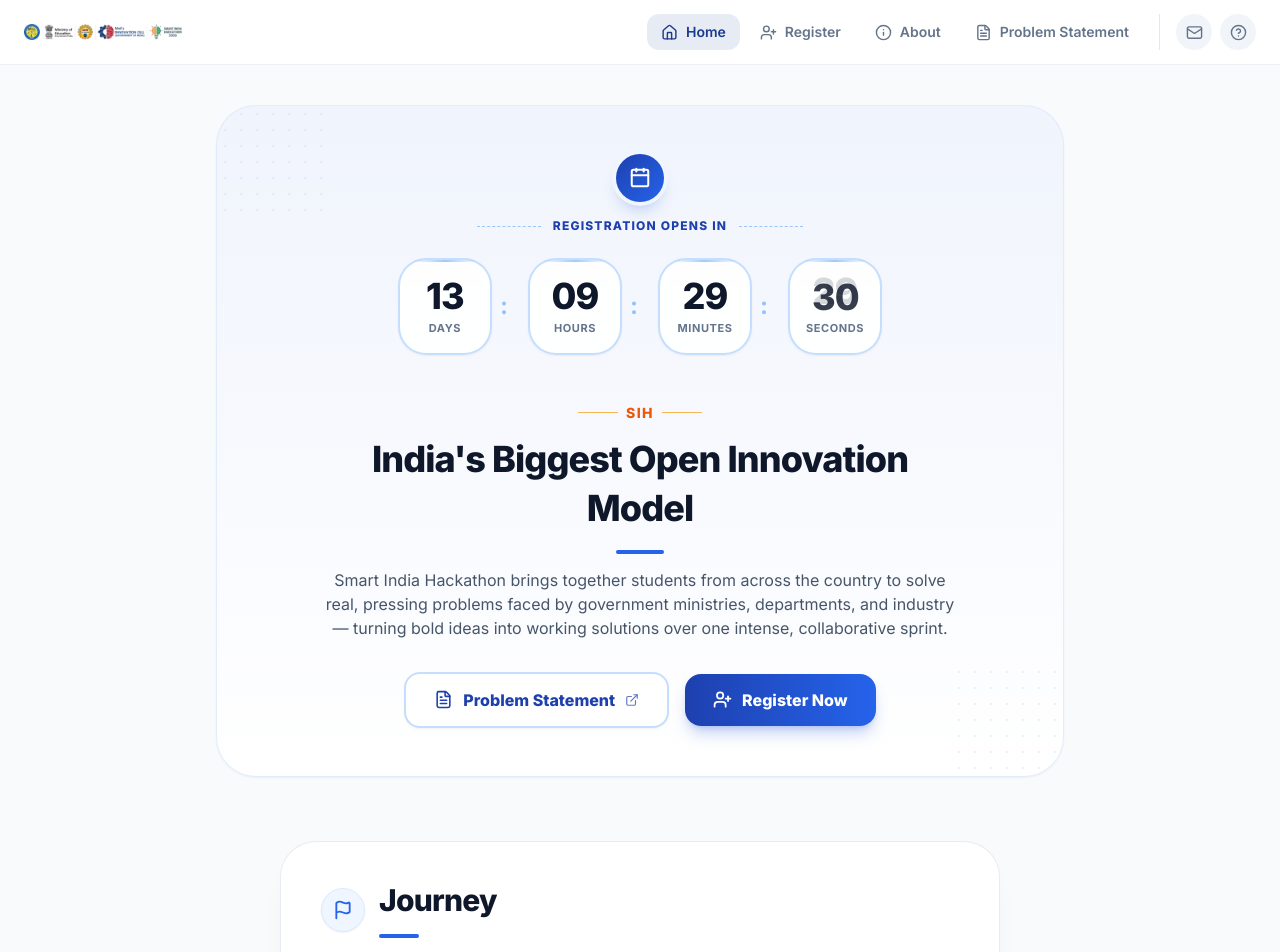
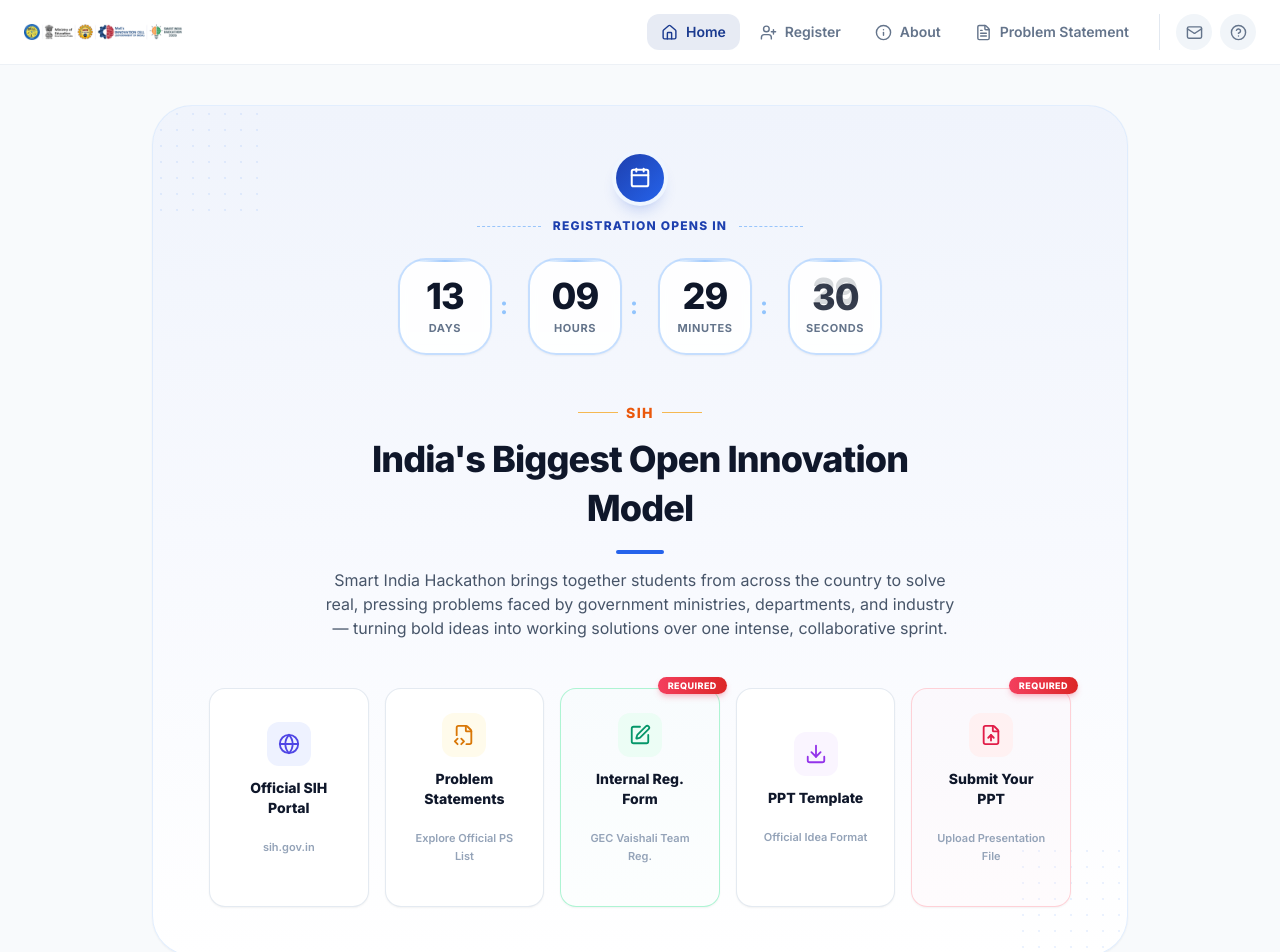
Before and after one commit to amanojhareal/gecv.sihinternal, a React (Vite) app: page / in a window 1280 px wide. Shown: the top 952 px of the page. Built offline with nearby package versions, Linux system fonts and the light colour scheme.

Commit message:
Added quickactions

```diff
--- a/src/pages/LandingPage/LandingPage.jsx
+++ b/src/pages/LandingPage/LandingPage.jsx
@@ -1,5 +1,6 @@
 import CountdownTimer from "./components/CountdownTimer";
 import SihIntroduction from "./components/SihIntroduction";
+import QuickActions from "./components/QuickActions";
 import Timeline from "./components/Timeline";
 import ImportantDates from "./components/ImportantDates";
 import FaqPreview from "./components/FaqPreview";
@@ -17,20 +18,20 @@
 /**
  * LandingPage
  * Modern Smart India Hackathon landing page designed with rich aesthetics,
- * glassmorphism, soft gradients, responsive mobile/desktop cards, and clear hierarchy.
+ * hero countdown, 5 quick-action cards, journey timeline, and key dates.
  */
 const LandingPage = () => {
   return (
     <>
       <PageMeta
         title="Home"
-        description="Smart India Hackathon — register your team, explore problem statements, track key journey dates."
+        description="Smart India Hackathon — register your team, explore problem statements, download templates, and track key dates."
       />
 
       <div className="min-h-screen bg-[#f8fafc] text-[#0f172a] pb-16 sm:pb-24">
         {/* Main Hero Container Card */}
-        <section className="relative mx-auto max-w-4xl px-3 sm:px-6 pt-6 sm:pt-10">
-          <div className="relative overflow-hidden rounded-[28px] sm:rounded-[40px] border border-blue-100/80 bg-gradient-to-b from-[#f0f4fc] via-[#f7f9fe] to-white px-4 py-8 sm:px-10 sm:py-12 shadow-sm">
+        <section className="relative mx-auto max-w-5xl px-3 sm:px-6 pt-6 sm:pt-10">
+          <div className="relative overflow-hidden rounded-[28px] sm:rounded-[40px] border border-blue-100/80 bg-gradient-to-b from-[#f0f4fc] via-[#f7f9fe] to-white px-3 py-8 sm:px-8 sm:py-12 shadow-sm">
             {/* Background Dot Matrix Texture (Top-Left & Bottom-Right) */}
             <div
               className="pointer-events-none absolute -top-4 -left-4 h-32 w-32 text-blue-500/10"
@@ -48,6 +49,9 @@
 
             {/* SIH Title & Intro Blurb Component */}
             <SihIntroduction />
+
+            {/* 5 Quick Action Cards Component */}
+            <QuickActions />
           </div>
         </section>
 
--- /dev/null
+++ b/src/pages/LandingPage/components/QuickActions.jsx
@@ -0,0 +1,123 @@
+import { Link } from "react-router-dom";
+import { Globe, FileCode2, SquarePen, Download, FileUp } from "lucide-react";
+import { SIH_PORTAL_URL } from "../../../config/links";
+import { ROUTE_PATHS } from "../../../routes";
+
+const TEMPLATE_URL = "/assets/templates/SIH_PPT_Template.pptx";
+const TEMPLATE_FILENAME = "SIH_PPT_Template.pptx";
+
+/**
+ * QuickActions Component
+ * 5 action cards matching the reference image layout:
+ * 1. Official SIH Portal (External link)
+ * 2. Problem Statements (External link)
+ * 3. Internal Reg. Form (Internal link with REQUIRED badge)
+ * 4. PPT Template (Download trigger)
+ * 5. Submit Your PPT (Internal link with REQUIRED badge)
+ */
+const QuickActions = () => {
+  return (
+    <div className="mt-8 sm:mt-12 max-w-6xl mx-auto px-3 sm:px-6">
+      <div className="grid grid-cols-1 sm:grid-cols-2 md:grid-cols-5 gap-3.5 sm:gap-4">
+
+        {/* Card 1: Official SIH Portal */}
+        <a
+          href={SIH_PORTAL_URL}
+          target="_blank"
+          rel="noopener noreferrer"
+          className="group relative flex flex-col items-center justify-center text-center rounded-2xl border border-slate-200/90 bg-white p-5 sm:p-6 shadow-sm transition-all duration-300 hover:border-indigo-300 hover:shadow-md hover:-translate-y-1 cursor-pointer"
+        >
+          <div className="flex h-11 w-11 items-center justify-center rounded-xl bg-indigo-50 text-indigo-600 mb-3 group-hover:scale-110 transition-transform">
+            <Globe size={22} strokeWidth={2} aria-hidden="true" />
+          </div>
+          <h3 className="text-sm font-extrabold text-[#0f172a] group-hover:text-indigo-600 transition-colors">
+            Official SIH Portal
+          </h3>
+          <p className="mt-1 text-[11px] font-semibold text-slate-400">
+            sih.gov.in
+          </p>
+        </a>
+
+        {/* Card 2: Problem Statements */}
+        <a
+          href="https://sih.gov.in/sih2025PS"
+          target="_blank"
+          rel="noopener noreferrer"
+          className="group relative flex flex-col items-center justify-center text-center rounded-2xl border border-slate-200/90 bg-white p-5 sm:p-6 shadow-sm transition-all duration-300 hover:border-amber-300 hover:shadow-md hover:-translate-y-1 cursor-pointer"
+        >
+          <div className="flex h-11 w-11 items-center justify-center rounded-xl bg-amber-50 text-amber-600 mb-3 group-hover:scale-110 transition-transform">
+            <FileCode2 size={22} strokeWidth={2} aria-hidden="true" />
+          </div>
+          <h3 className="text-sm font-extrabold text-[#0f172a] group-hover:text-amber-600 transition-colors">
+            Problem Statements
+          </h3>
+          <p className="mt-1 text-[11px] font-semibold text-slate-400">
+            Explore Official PS List
+          </p>
+        </a>
+
+        {/* Card 3: Internal Reg. Form (REQUIRED Badge on Hover & Default) */}
+        <Link
+          to={ROUTE_PATHS.REGISTER}
+          className="group relative flex flex-col items-center justify-center text-center rounded-2xl border border-emerald-200/90 bg-emerald-50/10 p-5 sm:p-6 shadow-sm transition-all duration-300 hover:border-emerald-400 hover:bg-emerald-50/30 hover:shadow-md hover:-translate-y-1 cursor-pointer"
+        >
+          {/* Required Badge Tag (Shows on Hover & Default Glow) */}
+          <span className="absolute -top-2.5 -right-2 sm:-top-3 sm:-right-2 bg-gradient-to-r from-rose-500 to-red-600 text-white text-[9px] font-black uppercase tracking-wider px-2.5 py-0.5 rounded-full shadow-md shadow-rose-500/25 transition-all duration-300 group-hover:scale-110 group-hover:shadow-rose-500/40">
+            REQUIRED
+          </span>
+
+          <div className="flex h-11 w-11 items-center justify-center rounded-xl bg-emerald-50 text-emerald-600 mb-3 group-hover:scale-110 transition-transform">
+            <SquarePen size={22} strokeWidth={2} aria-hidden="true" />
+          </div>
+          <h3 className="text-sm font-extrabold text-[#0f172a] group-hover:text-emerald-600 transition-colors">
+            Internal Reg. Form
+          </h3>
+          <p className="mt-1 text-[11px] font-semibold text-slate-400">
+            GEC Vaishali Team Reg.
+          </p>
+        </Link>
+
+        {/* Card 4: PPT Template */}
+        <a
+          href={TEMPLATE_URL}
+          download={TEMPLATE_FILENAME}
+          className="group relative flex flex-col items-center justify-center text-center rounded-2xl border border-slate-200/90 bg-white p-5 sm:p-6 shadow-sm transition-all duration-300 hover:border-purple-300 hover:shadow-md hover:-translate-y-1 cursor-pointer"
+        >
+          <div className="flex h-11 w-11 items-center justify-center rounded-xl bg-purple-50 text-purple-600 mb-3 group-hover:scale-110 transition-transform">
+            <Download size={22} strokeWidth={2} aria-hidden="true" />
+          </div>
+          <h3 className="text-sm font-extrabold text-[#0f172a] group-hover:text-purple-600 transition-colors">
+            PPT Template
+          </h3>
+          <p className="mt-1 text-[11px] font-semibold text-slate-400">
+            Official Idea Format
+          </p>
+        </a>
+
+        {/* Card 5: Submit Your PPT (REQUIRED Badge on Hover & Default) */}
+        <Link
+          to={ROUTE_PATHS.REGISTER}
+          className="group relative flex flex-col items-center justify-center text-center rounded-2xl border border-rose-200/90 bg-rose-50/20 p-5 sm:p-6 shadow-sm transition-all duration-300 hover:border-rose-400 hover:bg-rose-50/40 hover:shadow-md hover:-translate-y-1 cursor-pointer"
+        >
+          {/* Required Badge Tag (Shows on Hover & Default Glow) */}
+          <span className="absolute -top-2.5 -right-2 sm:-top-3 sm:-right-2 bg-gradient-to-r from-rose-500 to-red-600 text-white text-[9px] font-black uppercase tracking-wider px-2.5 py-0.5 rounded-full shadow-md shadow-rose-500/25 transition-all duration-300 group-hover:scale-110 group-hover:shadow-rose-500/40">
+            REQUIRED
+          </span>
+
+          <div className="flex h-11 w-11 items-center justify-center rounded-xl bg-rose-50 text-rose-600 mb-3 group-hover:scale-110 transition-transform">
+            <FileUp size={22} strokeWidth={2} aria-hidden="true" />
+          </div>
+          <h3 className="text-sm font-extrabold text-[#0f172a] group-hover:text-rose-600 transition-colors">
+            Submit Your PPT
+          </h3>
+          <p className="mt-1 text-[11px] font-semibold text-slate-400">
+            Upload Presentation File
+          </p>
+        </Link>
+
+      </div>
+    </div>
+  );
+};
+
+export default QuickActions;
--- a/src/pages/LandingPage/components/SihIntroduction.jsx
+++ b/src/pages/LandingPage/components/SihIntroduction.jsx
@@ -1,12 +1,6 @@
-import { Link } from "react-router-dom";
-import { UserPlus, FileText, ExternalLink } from "lucide-react";
-import { ROUTE_PATHS } from "../../../routes";
-import { SIH_PORTAL_URL } from "../../../config/links";
-
 /**
  * SihIntroduction
- * Tagline blurb + dual CTA buttons ("Register Now" and "Problem Statements")
- * positioned right below the main hero introduction tagline.
+ * Hero tagline blurb describing Smart India Hackathon.
  */
 const SihIntroduction = () => {
   return (
@@ -35,33 +29,6 @@
       <p className="mt-3 text-sm sm:text-base text-slate-600 leading-relaxed font-normal">
         Smart India Hackathon brings together students from across the country to solve real, pressing problems faced by government ministries, departments, and industry — turning bold ideas into working solutions over one intense, collaborative sprint.
       </p>
-
-      {/* Dual CTA Buttons */}
-      <div className="mt-8 flex flex-col sm:flex-row items-center justify-center gap-3 sm:gap-4">
-
-                {/* Problem Statement Button */}
-        <a
-          href={SIH_PORTAL_URL}
-          target="_blank"
-          rel="noopener noreferrer"
-          className="w-full sm:w-auto inline-flex items-center justify-center gap-2.5 rounded-2xl border-2 border-blue-200/90 bg-white px-7 py-3.5 text-sm sm:text-base font-extrabold text-[#1e40af] shadow-sm backdrop-blur-sm transition-all duration-200 hover:border-blue-400 hover:bg-blue-50/70 hover:scale-[1.02] hover:shadow-md focus-visible:outline-none focus-visible:ring-2 focus-visible:ring-blue-600 focus-visible:ring-offset-2 active:scale-[0.98]"
-        >
-          <FileText size={19} strokeWidth={2} aria-hidden="true" />
-          Problem Statement
-          <ExternalLink size={14} strokeWidth={2} className="opacity-70" aria-hidden="true" />
-        </a>
-
-        {/* Register Button */}
-        <Link
-          to={ROUTE_PATHS.REGISTER}
-          className="w-full sm:w-auto inline-flex items-center justify-center gap-2.5 rounded-2xl bg-gradient-to-r from-[#1e40af] to-[#2563eb] px-7 py-3.5 text-sm sm:text-base font-extrabold text-white shadow-lg shadow-blue-700/25 transition-all duration-200 hover:scale-[1.02] hover:shadow-xl hover:shadow-blue-700/30 focus-visible:outline-none focus-visible:ring-2 focus-visible:ring-blue-600 focus-visible:ring-offset-2 active:scale-[0.98]"
-        >
-          <UserPlus size={19} strokeWidth={2.2} aria-hidden="true" />
-          Register Now
-        </Link>
-
-
-      </div>
     </div>
   );
 };
```
